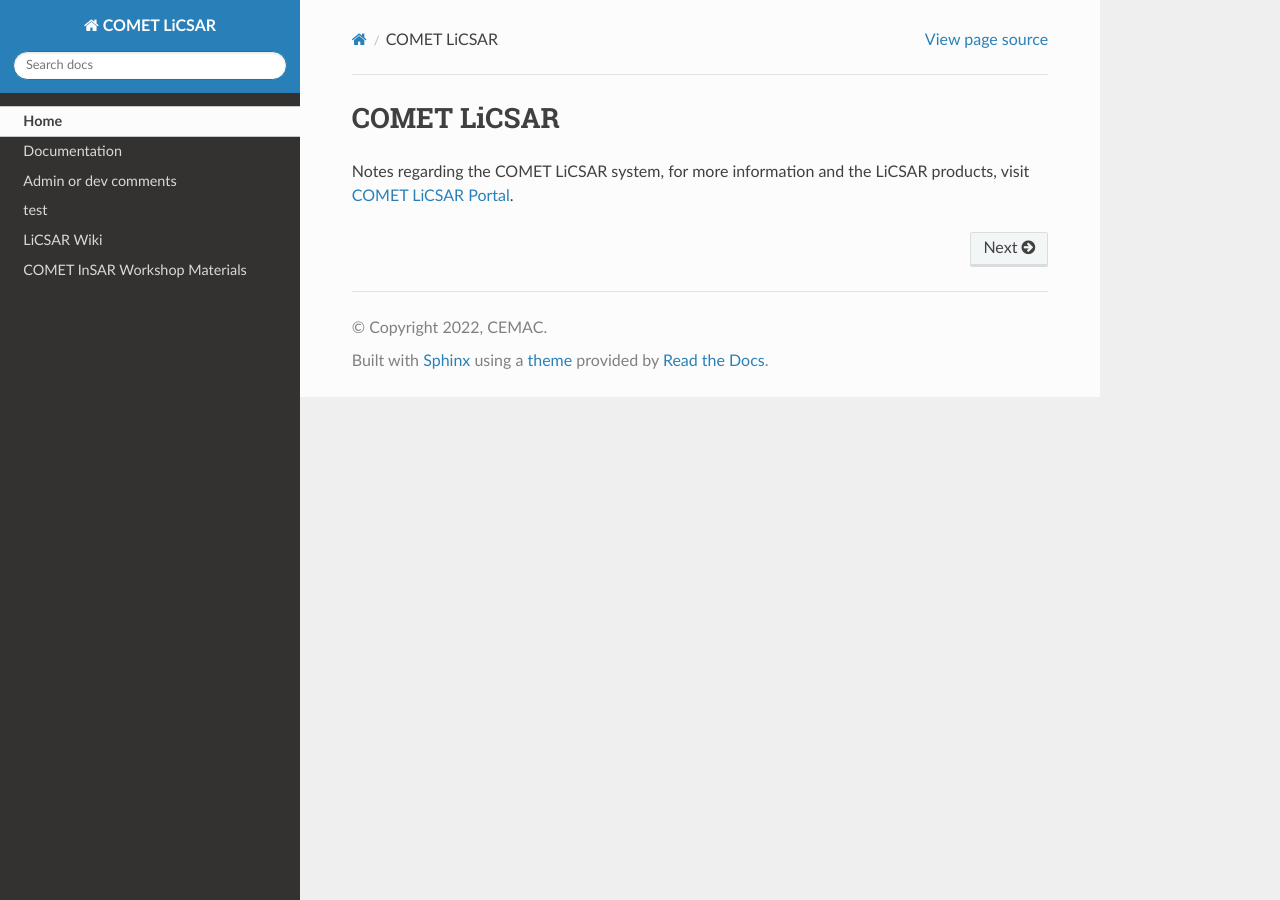
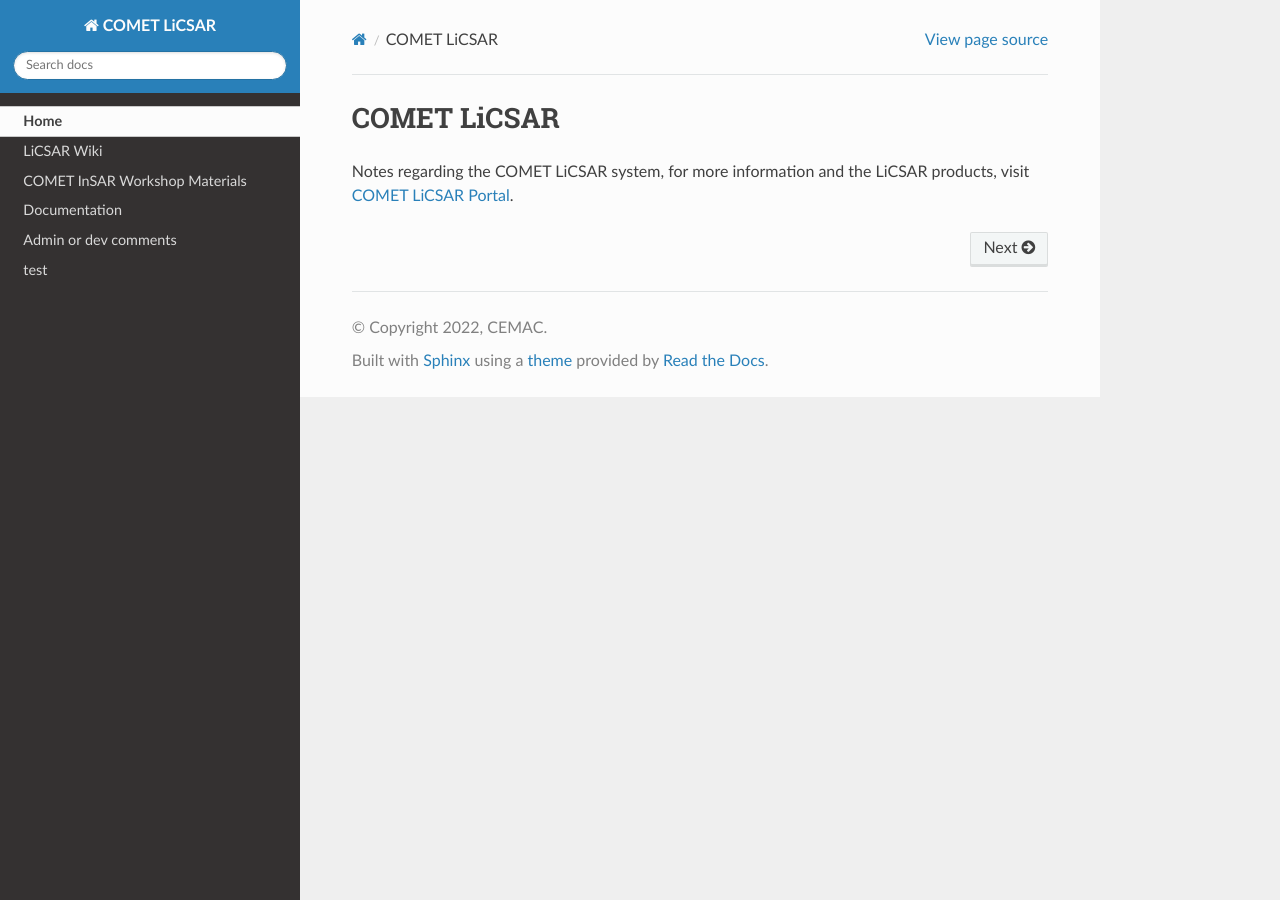
Before and after one commit to comet-licsar/comet-licsar.github.io, a Sphinx documentation site: the page built from source/index.rst, in a window 1280 px wide. Built offline with Sphinx 7.4.7 and the Read the Docs theme 2.0.0, drawn with Linux system fonts in a browser that asks for light colours; pages that are not in the unit, such as notebooks, are missing from menus.

```diff
--- a/source/index.rst
+++ b/source/index.rst
@@ -12,8 +12,8 @@ COMET LiCSAR
   :hidden:
 
   Home <self>
-  documentation
   wiki
   licsar\_proc/docs/index
   ciw
   licsar_proc/docs/index
+  documentation
```
